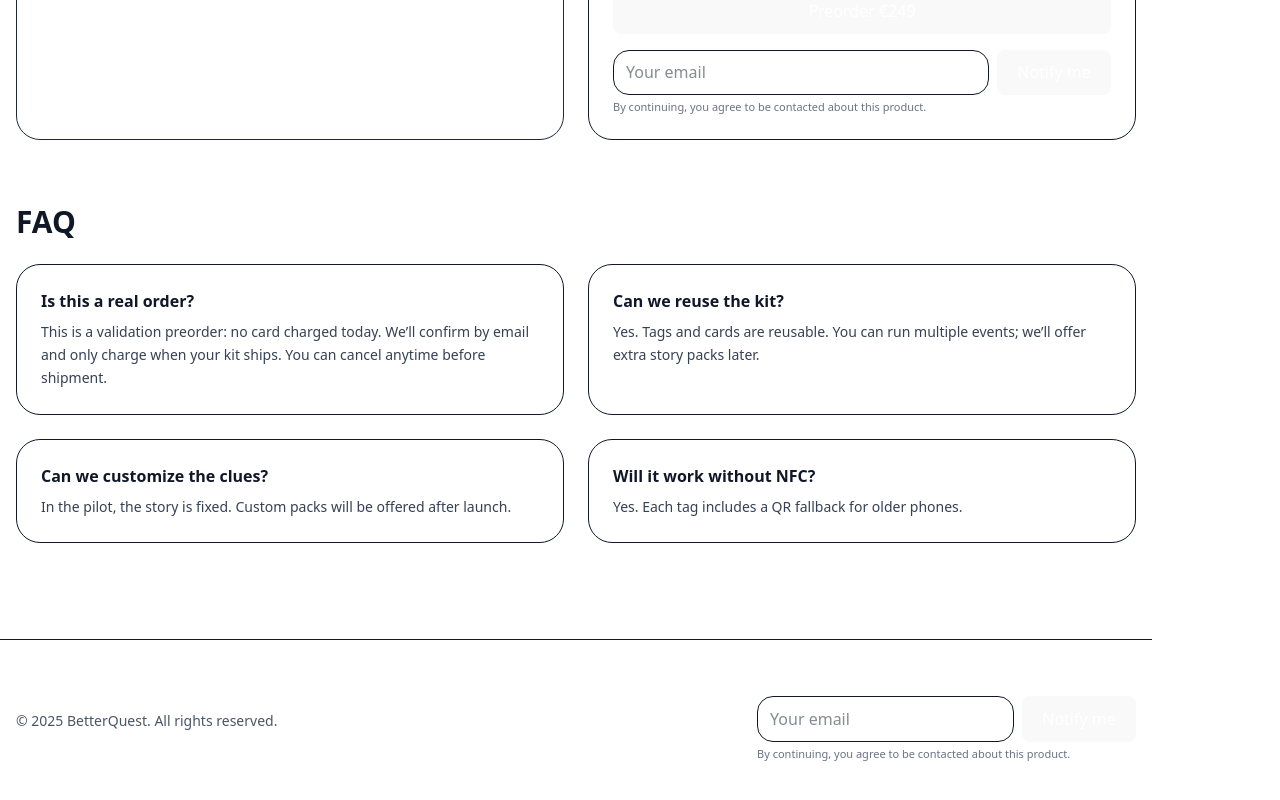
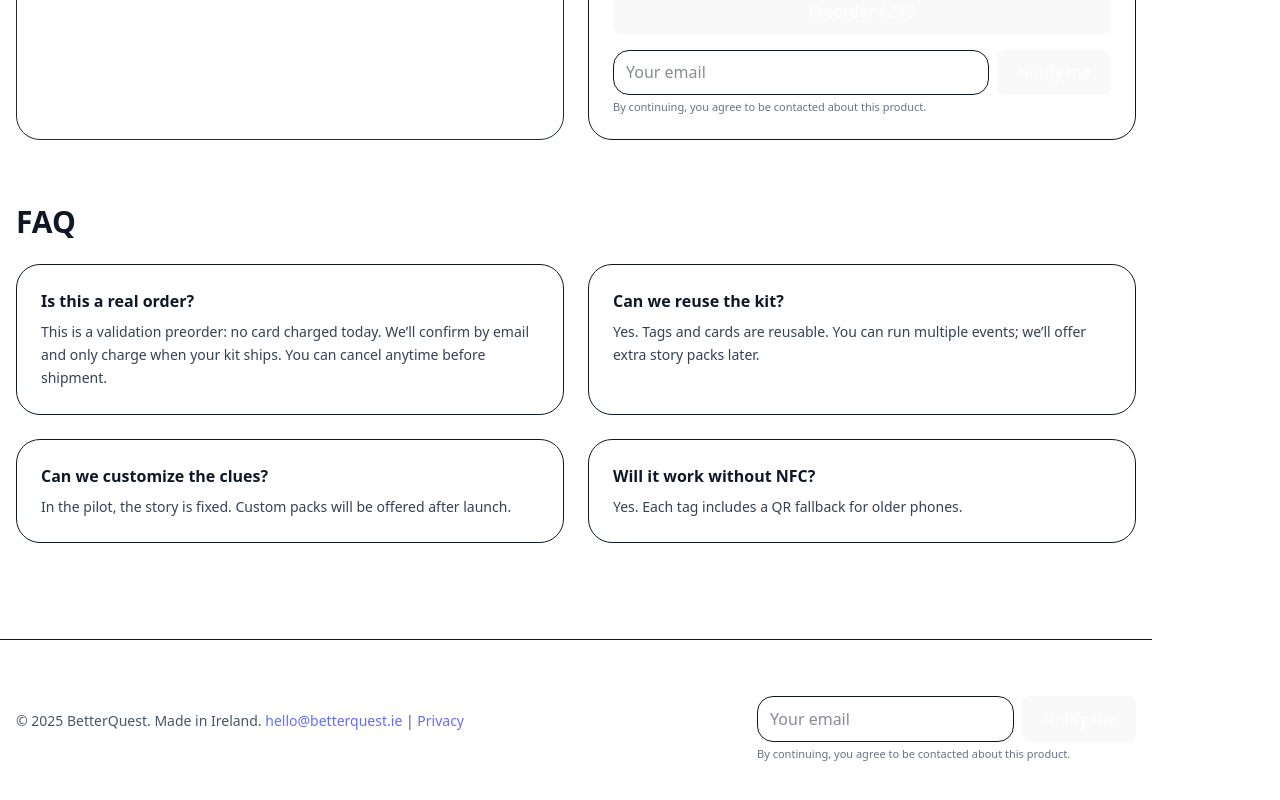
Before and after one commit to gar-bnb/betterrequest-site, a React (Vite) app in the folder cloudflare-app/: page / in a window 1280 px wide. Shown: the part 1474-2274 px from the top of the page. Built offline with nearby package versions, Linux system fonts and the light colour scheme; the HTML template or start-up script is replaced by a standard one.

Commit message:
Footer: contact email + privacy page

```diff
--- /dev/null
+++ b/cloudflare-app/public/privacy.html
@@ -0,0 +1,9 @@
+<!doctype html>
+<html lang="en"><head>
+  <meta charset="utf-8"><meta name="viewport" content="width=device-width, initial-scale=1">
+  <title>Privacy — BetterQuest</title>
+</head><body style="max-width:720px;margin:2rem auto;font:16px/1.5 system-ui;">
+  <h1>Privacy</h1>
+  <p>We collect your email and optional organisation to contact you about BetterQuest. We store this in Cloudflare KV for up to 12 months and never sell your data.</p>
+  <p>To delete your data, email <a href="mailto:hello@betterquest.ie">hello@betterquest.ie</a> from the address you used.</p>
+</body></html>
--- a/cloudflare-app/src/App.tsx
+++ b/cloudflare-app/src/App.tsx
@@ -127,7 +127,11 @@ export default function BetterQuestTier2Validation() {
       {/* Footer */}
       <footer className="border-t">
         <div className="mx-auto max-w-6xl px-4 py-10 grid md:grid-cols-2 gap-6 items-center">
-          <div className="text-sm text-gray-600">© {new Date().getFullYear()} BetterQuest. All rights reserved.</div>
+          <div className="text-sm text-gray-600">
+            © {new Date().getFullYear()} BetterQuest. Made in Ireland.
+            {" "}<a className="underline hover:no-underline" href="mailto:hello@betterquest.ie">hello@betterquest.ie</a>
+            {" "}| <a className="underline hover:no-underline" href="/privacy.html">Privacy</a>
+          </div>
           <div className="justify-self-end"><LeadForm /></div>
         </div>
       </footer>
```
